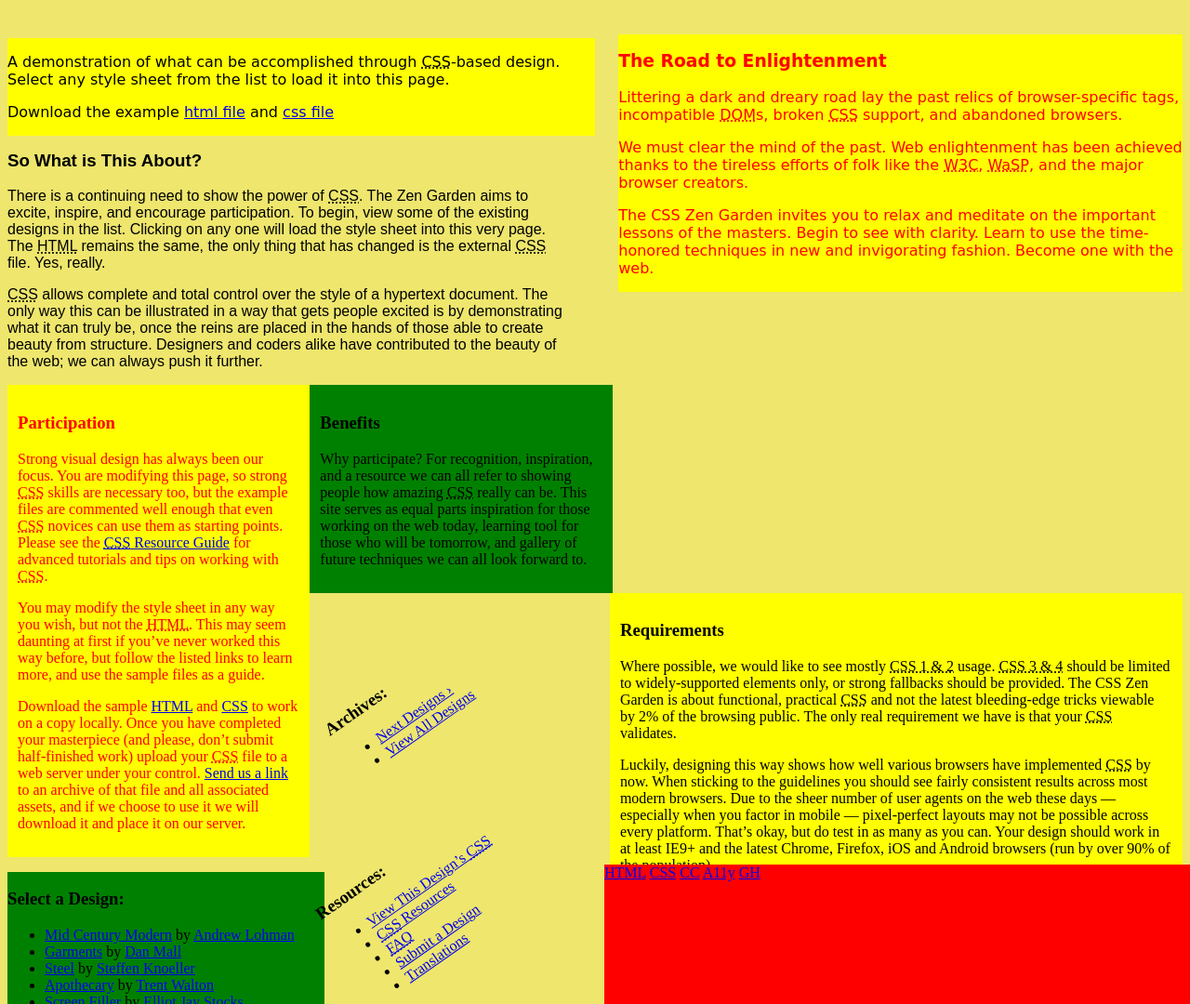
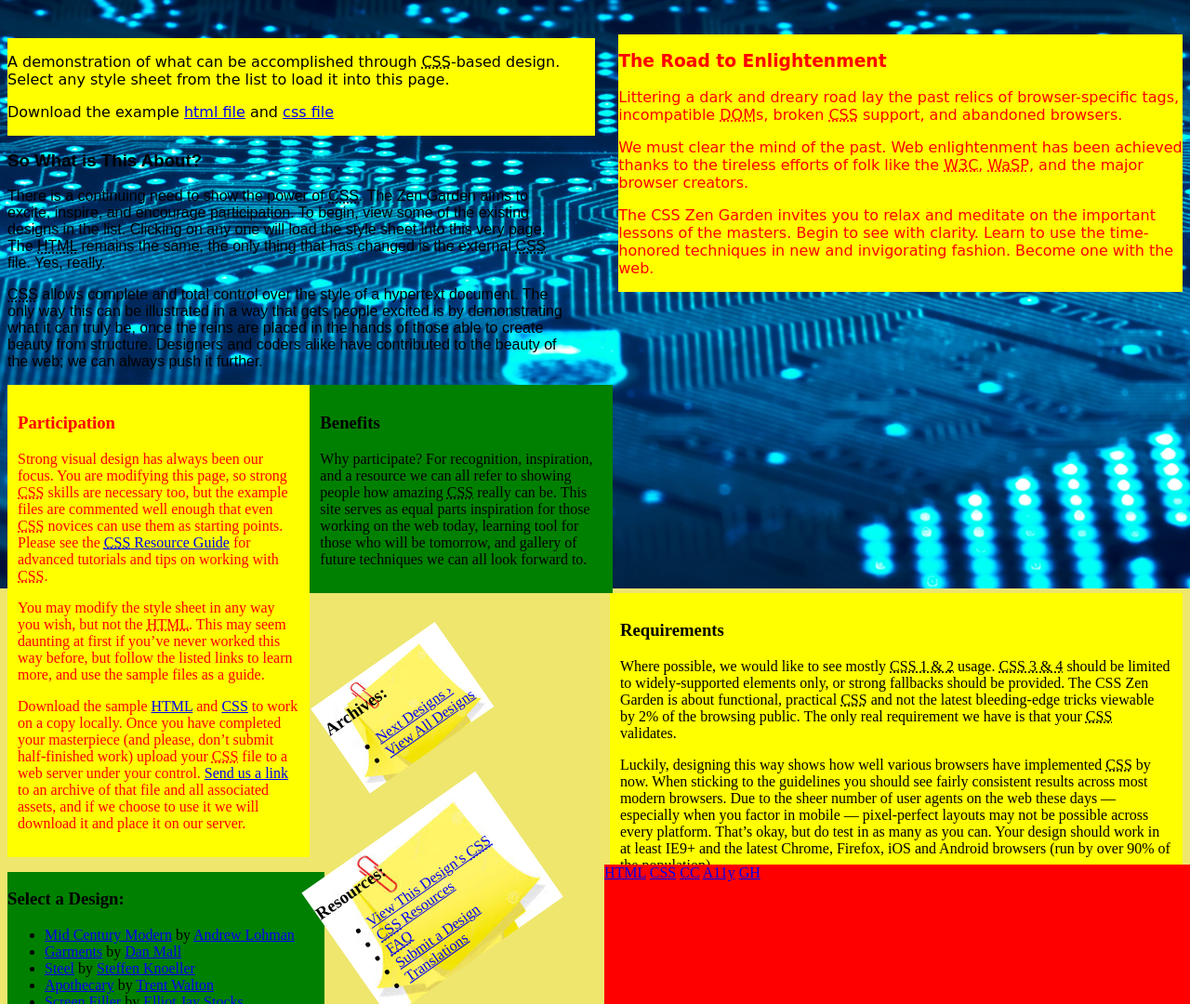
Before and after one commit to anaYesi/estilos-en-gasrden, a plain HTML site: page index.html in a window 1280 px wide. Shown: the part 220-1300 px from the top of the page at 93% size. Drawn offline with Linux system fonts and the light colour scheme.

Commit message:
cargando imagen por la ruta

```diff
--- a/assets/css/main.css
+++ b/assets/css/main.css
@@ -1,7 +1,7 @@
 /* Agrega aquí tus estilos*/
 body{
 	background-color:#EEE66D;
-	background-image: url(../assets/imagen/imagen2.jpg);
+	background-image: url(../imagen/imagen2.jpg);
 	background-repeat:no-repeat;
 	background-size: 100%;
 }
@@ -106,7 +106,7 @@ text-shadow: -2px -2px 0px #cc0000, 2px -2px 0px #cc0000, -2px 2px 0px #cc0000,
 	position: relative;
 	top: -13em;
   	float: left;
-  	background-image: url(../assets/imagen/anotes1.jfif);
+  	background-image: url(../imagen/anotes1.jfif);
   	background-repeat: no-repeat;
   	background-size: 86%;
 }
@@ -121,7 +121,7 @@ text-shadow: -2px -2px 0px #cc0000, 2px -2px 0px #cc0000, -2px 2px 0px #cc0000,
 	position: relative;
 	top: -9em;
   	float: left ;
-  	background-image: url(../assets/imagen/anotes1.jfif);
+  	background-image: url(../imagen/anotes1.jfif);
   	background-repeat: no-repeat;
 
 }
```
